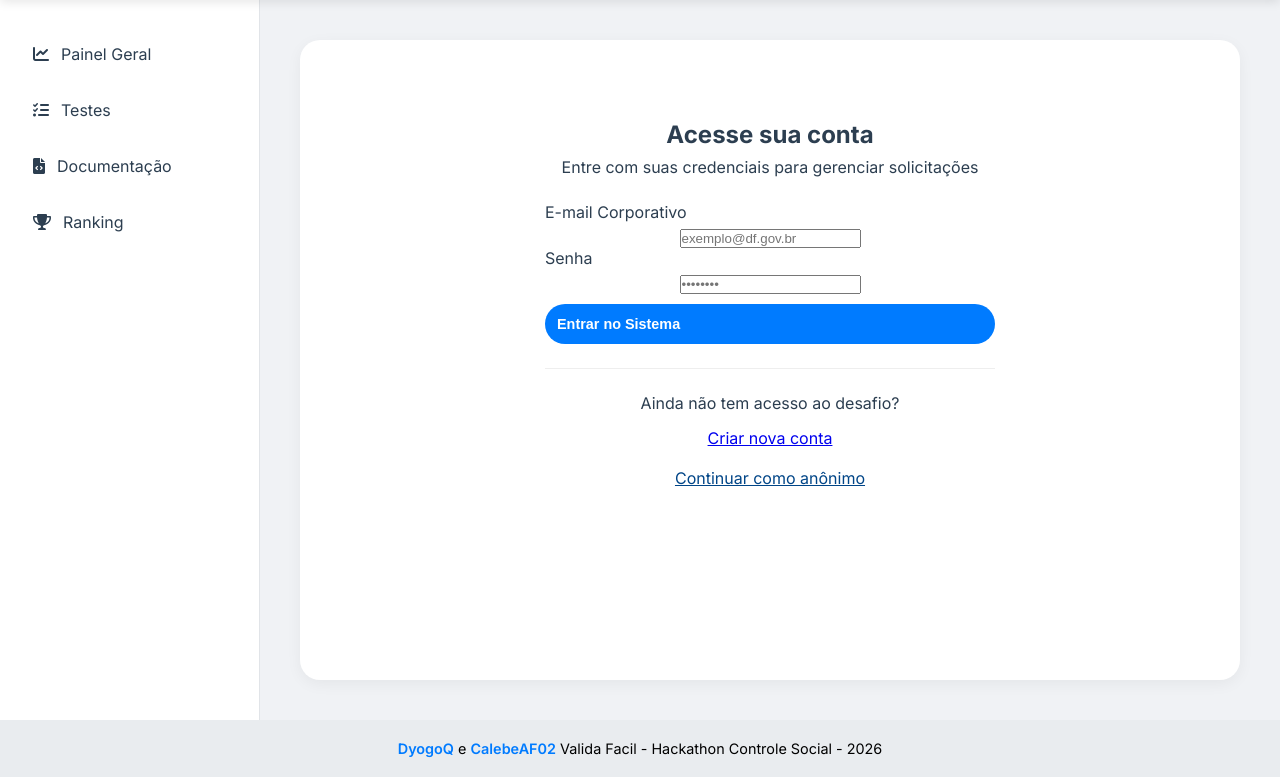
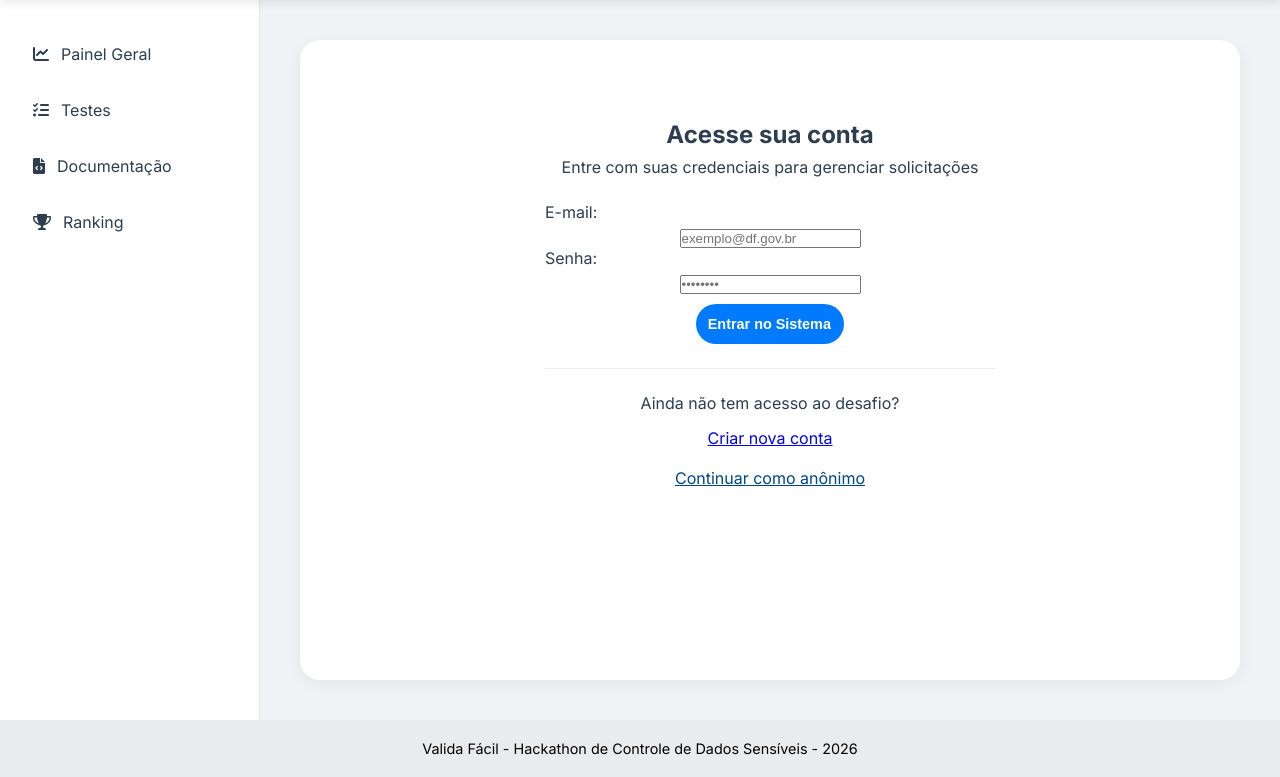
Before and after one commit to KD-Devz/Hackathon_Controle_Social_Desafio_Participa_DF, a Flask app: page /login in a window 1280 px wide. Shown: the part 70-847 px from the top of the page. Run offline with Flask 3, Linux system fonts and the light colour scheme; parts of the project's set-up code (start-up, migrations or seed data) failed here and were passed over.

Commit message:
atualização

```diff
--- a/templates/includes/footer.html
+++ b/templates/includes/footer.html
@@ -1,7 +1,5 @@
 <footer class="footer" role="contentinfo">
   <p>
-    <a href="https://github.com/DyogoQ" target="_blank" rel="noopener noreferrer">DyogoQ</a> e
-    <a href="https://github.com/CalebeAF02" target="_blank" rel="noopener noreferrer">CalebeAF02</a>
-    Valida Facil - Hackathon Controle Social - 2026
+    Valida Fácil - Hackathon de Controle de Dados Sensíveis - 2026
   </p>
 </footer>
--- a/templates/includes/header.html
+++ b/templates/includes/header.html
@@ -1,10 +1,10 @@
 <header class="header" role="banner">
   <div style="display:flex;align-items:center;gap:12px;">
-    <div style="font-size:1.1rem;">Hackathon Controle Social</div>
+    <div style="font-size:1.1rem;">Hackathon de Controle de Dados Sensíveis</div>
     <div class="small muted">Hackathon</div>
   </div>
 
-  <div>
+<div>
     {% if session.get('usuario_nome') %}
       <span class="small muted" style="margin-right:12px;">{{ session.usuario_nome }}</span>
       <a href="{{ url_for('auth.logout') }}" class="btn-ghost">Sair</a>
--- a/templates/real/pagina_detalhes_analise.html
+++ b/templates/real/pagina_detalhes_analise.html
@@ -6,7 +6,7 @@
 <section class="content">
     <div style="text-align:center; margin-bottom:30px;">
         <span class="badge" style="background-color: var(--primary); color: white; padding: 8px 18px; border-radius: 20px; font-size: 0.9rem; font-weight: 600;">
-            Protocolo e-SIC #{{ id }}
+            Protocolo #{{ id }}
         </span>
         <h2 style="color: var(--primary); font-weight: 700; margin-top: 15px;">Relatório de Auditoria de Privacidade</h2>
     </div>
--- a/templates/real/pagina_login.html
+++ b/templates/real/pagina_login.html
@@ -11,22 +11,21 @@
             <p class="muted">Entre com suas credenciais para gerenciar solicitações</p>
         </div>
 
-        <form method="POST" class="pure-form pure-form-stacked">
+<form method="POST" class="pure-form pure-form-stacked">
             <div class="form-row">
-                <label for="email" class="small" style="display: block; text-align: left; margin-bottom: 5px;">E-mail Corporativo</label>
+                <label for="email" class="small" style="display: block; text-align: left; margin-bottom: 5px;">E-mail:</label>
                 <input type="email" id="email" name="email" class="input" placeholder="exemplo@df.gov.br" required>
             </div>
 
             <div class="form-row">
-                <label for="senha" class="small" style="display: block; text-align: left; margin-bottom: 5px;">Senha</label>
+                <label for="senha" class="small" style="display: block; text-align: left; margin-bottom: 5px;">Senha:</label>
                 <input type="password" id="senha" name="senha" class="input" placeholder="••••••••" required>
             </div>
 
-            <button type="submit" class="btn-primary" style="width: 100%; margin-top: 10px; padding: 12px;">
+            <button type="submit" class="btn-primary" style="width: 33%; margin-top: 10px; padding: 12px;">
                 Entrar no Sistema
             </button>
         </form>
-
         <hr style="margin: 24px 0; border: 0; border-top: 1px solid #eee;">
 
         <div class="center">
--- a/templates/real/pagina_meu_perfil.html
+++ b/templates/real/pagina_meu_perfil.html
@@ -31,7 +31,7 @@
             </tr>
             <tr>
                 <td style="font-weight: 600; color: var(--text-muted);">Status da Conta</td>
-                <td><span class="badge" style="background: #d4edda; color: #155724; padding: 4px 12px; border-radius: 15px; font-size: 0.85rem;">Autenticado via e-SIC</span></td>
+                <td><span class="badge" style="background: #d4edda; color: #155724; padding: 4px 12px; border-radius: 15px; font-size: 0.85rem;">Autenticado</span></td>
             </tr>
         </tbody>
     </table>
--- a/templates/real/pagina_ver_solicitacoes.html
+++ b/templates/real/pagina_ver_solicitacoes.html
@@ -27,7 +27,7 @@
         <tbody>
             {% if solicitacoes %}
                 {# 🔹 CORREÇÃO: Adicionado id_real para evitar o ValueError (unpack 3 valores) #}
-                {% for texto, data, id_real in solicitacoes %}
+                {% for texto, data, id_real in solicitações %}
                 <tr style="border-bottom: 1px solid #f0f0f0; transition: background 0.3s;" onmouseover="this.style.backgroundColor='#fafafa'" onmouseout="this.style.backgroundColor='transparent'">
                     <td style="padding: 15px; font-family: 'Courier New', Courier, monospace; color: #666; font-size: 0.9rem;">
                         <i class="far fa-calendar-alt"></i> {{ data }}
@@ -38,7 +38,7 @@
                         </div>
                     </td>
                     <td style="padding: 15px; text-align: center;">
-                        {# 🔹 CORREÇÃO: Usando solicitacao_id=id_real para abrir o relatório específico #}
+                        {# 🔹 CORREÇÃO: Usando solicitação_id=id_real para abrir o relatório específico #}
                         <a href="{{ url_for('solicitacao.detalhes_solicitacao', solicitacao_id=id_real) }}"
                            class="btn-primary"
                            style="padding: 8px 16px; font-size: 0.8rem; background: var(--primary); text-decoration: none; border-radius: 6px; display: inline-flex; align-items: center; gap: 8px;">
```
Also changed, not shown: 2 other files.
